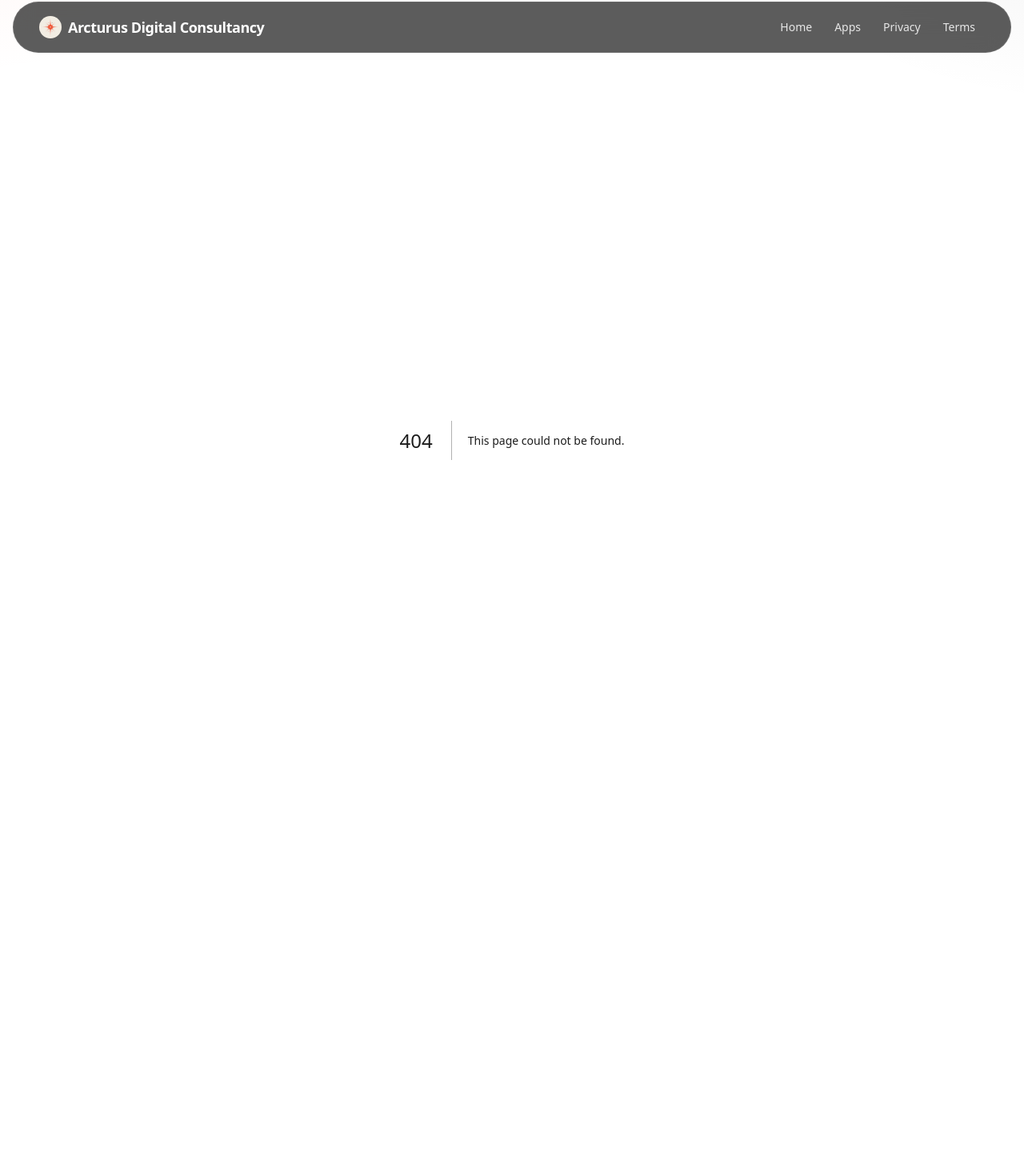
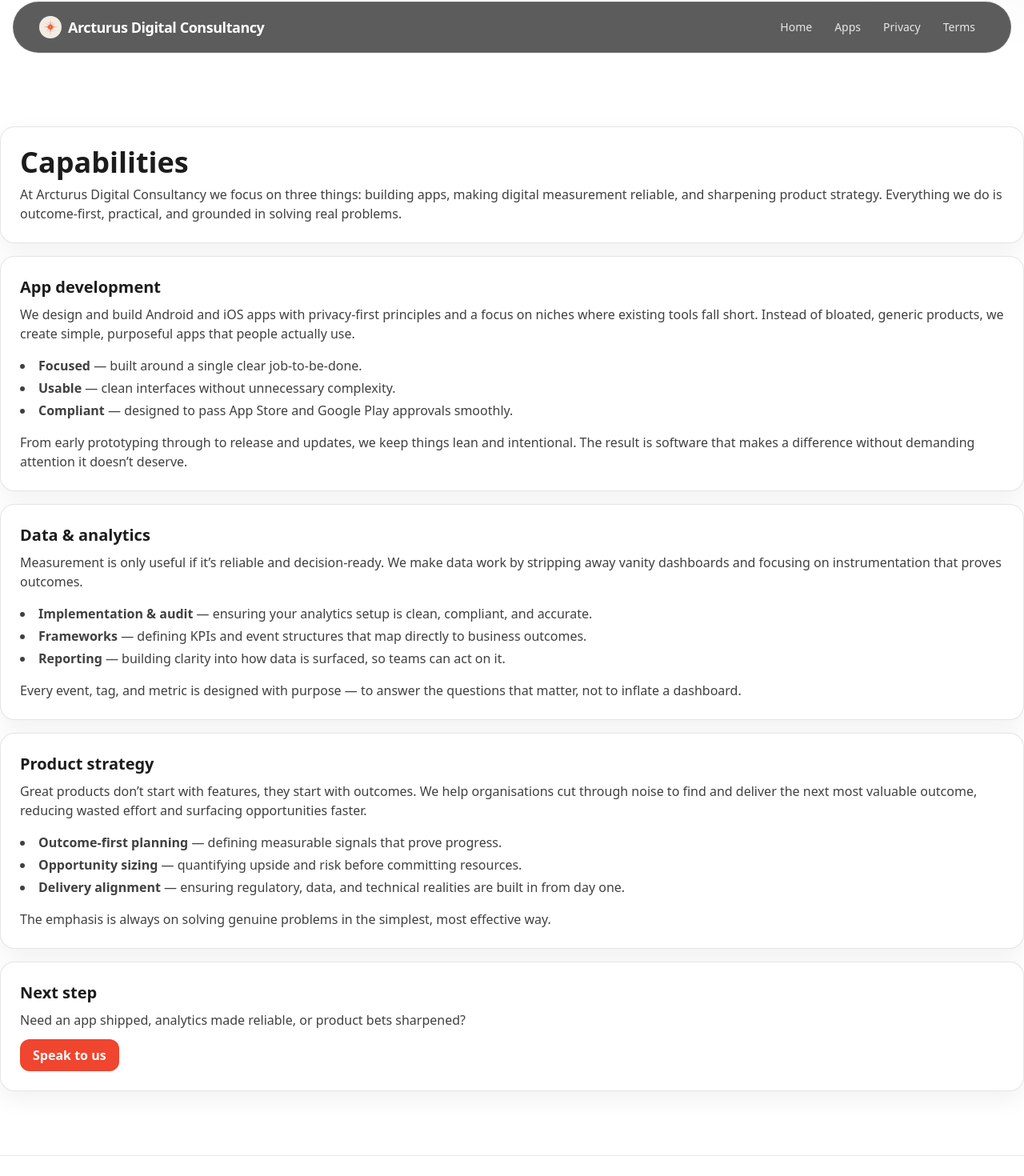
Before and after one commit to repinfaust/arcturusdc.github.io, a Next.js app: page /capabilities in a window 1280 px wide. Before the commit this address had no page. Shown: the part 10-1480 px from the top of the page at 80% size. Before the commit the page ends 960 px from the top, so only its background shows below. Built offline with nearby package versions, Linux system fonts and the light colour scheme.

Commit message:
Create page.js

```diff
--- /dev/null
+++ b/src/app/capabilities/page.js
@@ -0,0 +1,89 @@
+import Footer from "@/components/Footer";
+
+export const metadata = { title: "Capabilities — Arcturus Digital Consultancy" };
+
+export default function Capabilities() {
+  return (
+    <>
+      {/* Global pill nav from your layout will stay, no Header duplication */}
+
+      <main className="pb-10">
+        {/* Hero */}
+        <section className="card p-6 mt-2">
+          <h1 className="text-3xl sm:text-4xl font-extrabold">Capabilities</h1>
+          <p className="mt-2 text-neutral-700">
+            At Arcturus Digital Consultancy we focus on three things: building apps, making digital
+            measurement reliable, and sharpening product strategy. Everything we do is outcome-first,
+            practical, and grounded in solving real problems.
+          </p>
+        </section>
+
+        {/* App development */}
+        <section className="card p-6 mt-4">
+          <h2 className="text-xl font-extrabold mb-2">App development</h2>
+          <p className="text-neutral-700 mb-4">
+            We design and build Android and iOS apps with privacy-first principles and a focus on niches
+            where existing tools fall short. Instead of bloated, generic products, we create simple,
+            purposeful apps that people actually use.
+          </p>
+          <ul className="list-disc list-inside space-y-1 text-neutral-700">
+            <li><strong>Focused</strong> — built around a single clear job-to-be-done.</li>
+            <li><strong>Usable</strong> — clean interfaces without unnecessary complexity.</li>
+            <li><strong>Compliant</strong> — designed to pass App Store and Google Play approvals smoothly.</li>
+          </ul>
+          <p className="text-neutral-700 mt-4">
+            From early prototyping through to release and updates, we keep things lean and intentional.
+            The result is software that makes a difference without demanding attention it doesn’t deserve.
+          </p>
+        </section>
+
+        {/* Data & analytics */}
+        <section className="card p-6 mt-4">
+          <h2 className="text-xl font-extrabold mb-2">Data &amp; analytics</h2>
+          <p className="text-neutral-700 mb-4">
+            Measurement is only useful if it’s reliable and decision-ready. We make data work by stripping
+            away vanity dashboards and focusing on instrumentation that proves outcomes.
+          </p>
+          <ul className="list-disc list-inside space-y-1 text-neutral-700">
+            <li><strong>Implementation &amp; audit</strong> — ensuring your analytics setup is clean, compliant, and accurate.</li>
+            <li><strong>Frameworks</strong> — defining KPIs and event structures that map directly to business outcomes.</li>
+            <li><strong>Reporting</strong> — building clarity into how data is surfaced, so teams can act on it.</li>
+          </ul>
+          <p className="text-neutral-700 mt-4">
+            Every event, tag, and metric is designed with purpose — to answer the questions that matter,
+            not to inflate a dashboard.
+          </p>
+        </section>
+
+        {/* Product strategy */}
+        <section className="card p-6 mt-4">
+          <h2 className="text-xl font-extrabold mb-2">Product strategy</h2>
+          <p className="text-neutral-700 mb-4">
+            Great products don’t start with features, they start with outcomes. We help organisations cut
+            through noise to find and deliver the next most valuable outcome, reducing wasted effort and
+            surfacing opportunities faster.
+          </p>
+          <ul className="list-disc list-inside space-y-1 text-neutral-700">
+            <li><strong>Outcome-first planning</strong> — defining measurable signals that prove progress.</li>
+            <li><strong>Opportunity sizing</strong> — quantifying upside and risk before committing resources.</li>
+            <li><strong>Delivery alignment</strong> — ensuring regulatory, data, and technical realities are built in from day one.</li>
+          </ul>
+          <p className="text-neutral-700 mt-4">
+            The emphasis is always on solving genuine problems in the simplest, most effective way.
+          </p>
+        </section>
+
+        {/* CTA */}
+        <section className="card p-6 mt-4">
+          <h2 className="text-xl font-extrabold mb-2">Next step</h2>
+          <p className="text-neutral-700 mb-3">
+            Need an app shipped, analytics made reliable, or product bets sharpened?
+          </p>
+          <a className="btn btn-primary" href="mailto:hello@arcturusdc.com">Speak to us</a>
+        </section>
+      </main>
+
+      <Footer />
+    </>
+  );
+}
```
